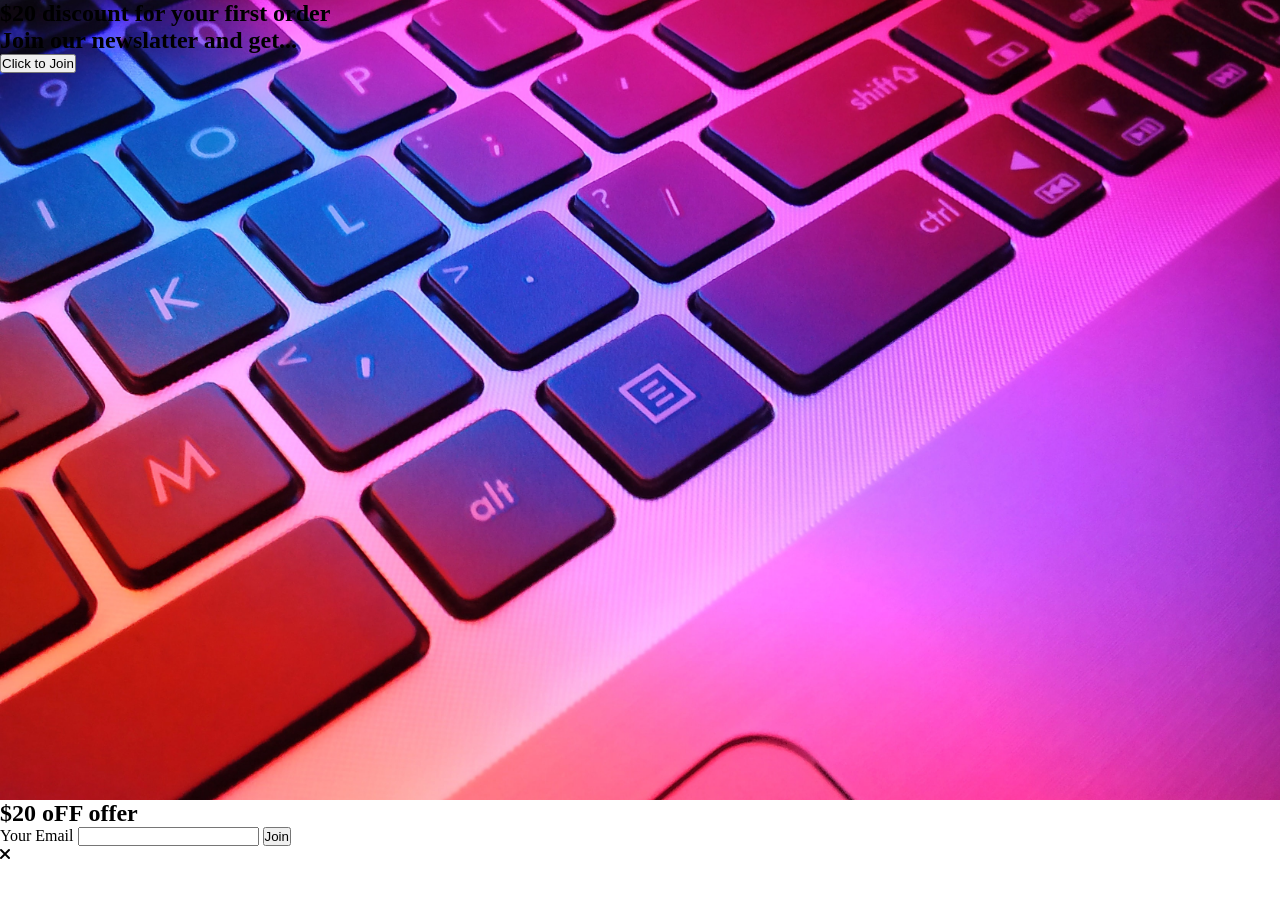
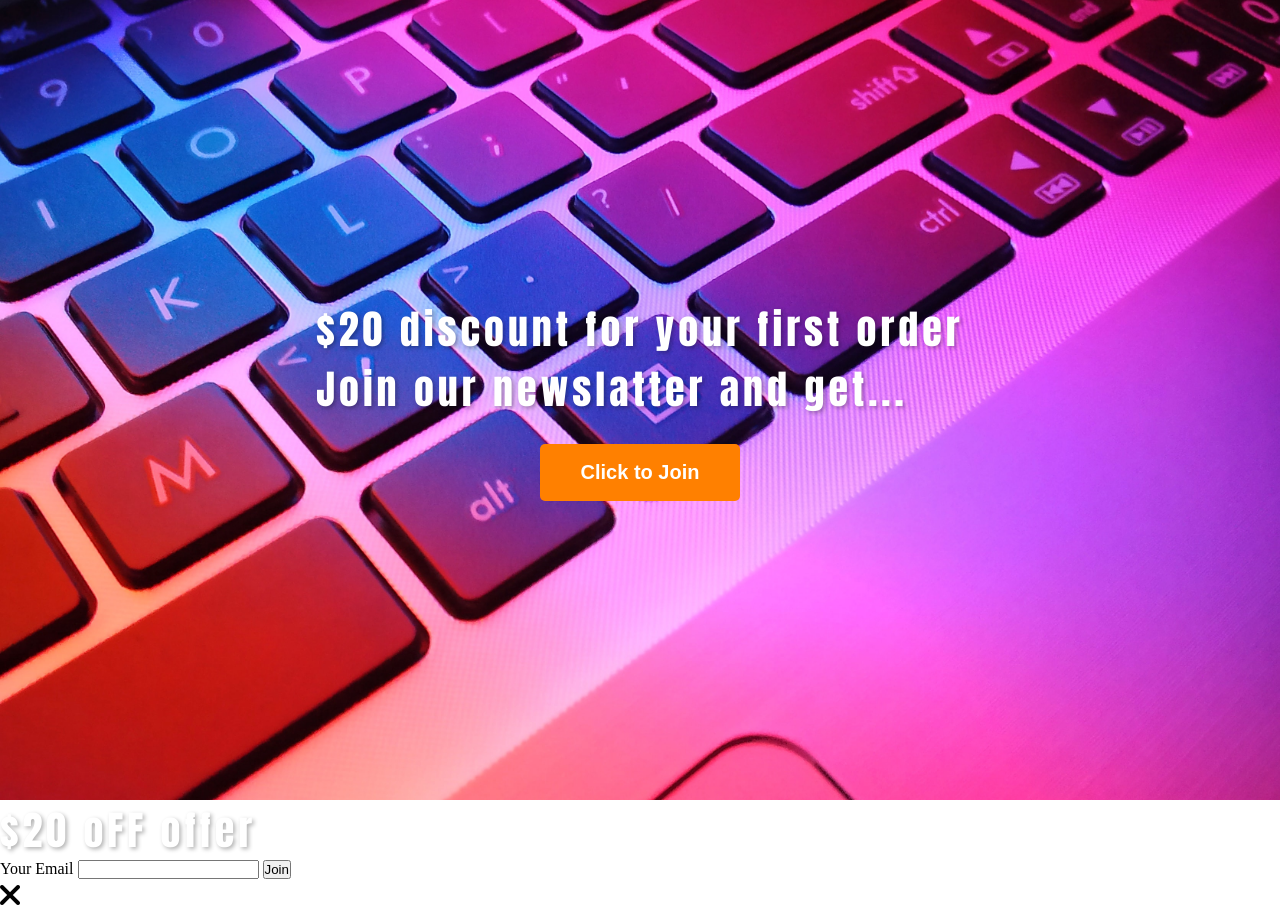
Before and after one commit to farhanacsebd/blurred-type-background-popup-using-html-css-js, a plain HTML site: page index.html in a window 1280 px wide. Before the commit the page ends 864 px from the top, so only its background shows below. Drawn offline with Linux system fonts and the light colour scheme.

Commit message:
create background css

```diff
--- a/index.html
+++ b/index.html
@@ -19,7 +19,7 @@
         <input type="email" name="email" class="input">
         <button class="popup-btn">Join</button>
         <div class="close-icon">
-            <i class="fas fa-times"></i>
+            <i class="fas fa-times fa-2x"></i>
         </div>
     </div>
 </body>
--- a/style.css
+++ b/style.css
@@ -11,10 +11,33 @@
     background-size: cover;
     height: 100vh;
     width: 100%;
-}
-
-.content{
     display: flex;
+    flex-direction: column;
     justify-content: center;
     align-items: center;
 }
+
+h2{
+    font-size: 40px;
+    color: #ffffff;
+    font-family: Impact, Haettenschweiler, 'Arial Narrow Bold', sans-serif;
+    letter-spacing: 4px;
+    text-shadow: 2px 2px 4px rgba(0, 0, 0, 0.3);
+}
+
+.btn{
+    margin-top: 25px;
+    padding: 17px 20px;
+    width: 200px;
+    cursor: pointer;
+    background-color: rgb(255, 128, 0);
+    border: none;
+    border-radius: 5px;
+    font-size: 20px;
+    color: #ffffff;
+    font-weight: 700;
+}
+
+.btn:hover{
+    filter: brightness(0.8);
+}
```
